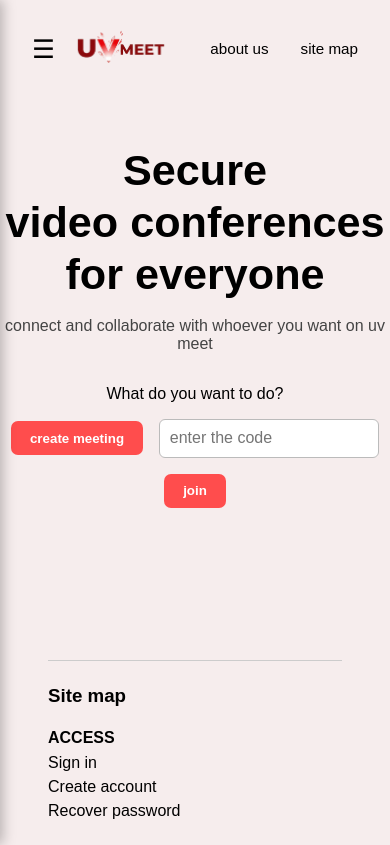
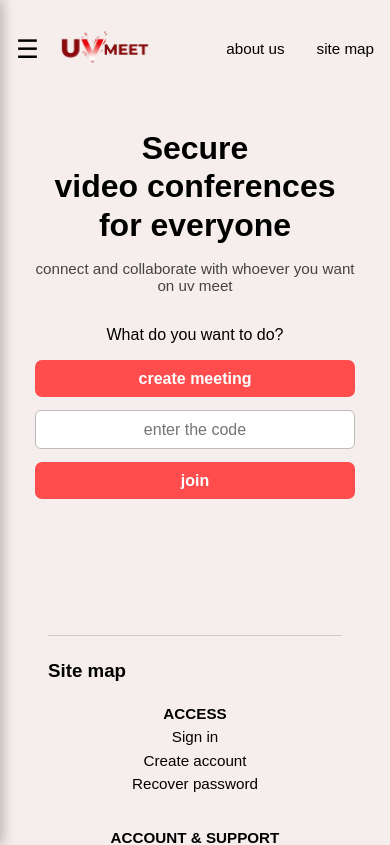
Before and after one commit to meet-project-group/frontend-meet, a React (Vite) app: page /home in a window 390 px wide. Shown: the top 845 px of the page. Built offline with nearby package versions, Linux system fonts and the light colour scheme; no server answers; sample sign-in values are in the browser's storage.

Commit message:
Update home.sass

```diff
--- a/src/styles/home.sass
+++ b/src/styles/home.sass
@@ -280,3 +280,74 @@ $overlay: rgba(0, 0, 0, 0.45)
   line-height: 2rem
   color: #333
   opacity: .85
+
+
+/* ===== RESPONSIVE PARA CELULARES ===== */
+@media (max-width: 520px)
+
+  /* Header CORREGIDO */
+  .home-header
+    padding: 1rem
+    flex-direction: row
+    justify-content: space-between
+    align-items: center
+
+  .logo
+    height: 48px
+
+  .navbar
+    gap: 1rem
+    flex-wrap: wrap
+    justify-content: center
+
+  .navbar a
+    font-size: .85rem
+
+  /* MAIN */
+  .home-main
+    padding: 2rem 1rem
+
+  .main-title
+    font-size: 2rem
+    padding: 0 1rem
+    line-height: 1.2
+
+  .main-subtitle
+    font-size: .95rem
+    padding: 0 1rem
+
+  /* ACCIONES */
+  .actions
+    flex-direction: column
+    gap: .8rem
+
+  .create-btn,
+  .join-btn,
+  .room-input
+    width: 100%
+    max-width: 320px
+    font-size: 1rem
+
+  .room-input
+    text-align: center
+
+  /* FOOTER */
+  .footer-columns
+    flex-direction: column
+    gap: 1.5rem
+    text-align: center
+
+  .footer-columns div p
+    font-size: .95rem
+
+  /* MODAL */
+  .modal
+    width: 92%
+    padding: 1.2rem
+
+  .code-box
+    flex-direction: column
+    gap: .6rem
+
+  .code
+    font-size: 1.15rem
```
